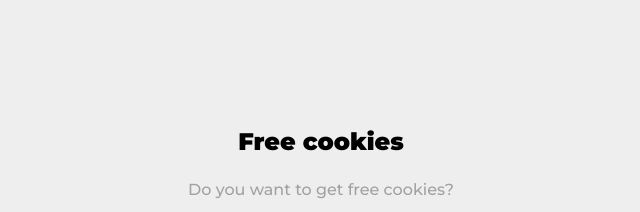
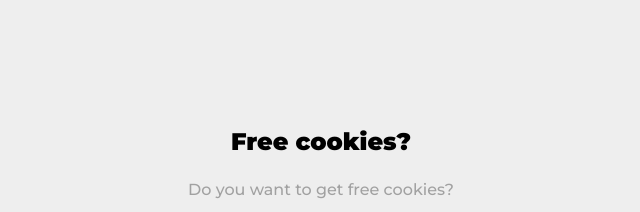
Before and after one commit to MondryDebo/FreeCookies, a plain HTML site: page index.html in a window 1280 px wide. Shown: the part 164-376 px from the top of the page, 319-959 px from the left. Drawn offline with Linux system fonts and the light colour scheme.

Commit message:
change title

```diff
--- a/index.html
+++ b/index.html
@@ -4,7 +4,7 @@
   <meta charset="UTF-8">
   <meta http-equiv="X-UA-Compatible" content="IE=edge">
   <meta name="viewport" content="width=device-width, initial-scale=1.0">
-  <title>Document</title>
+  <title>Free Cookies</title>
 
   <link rel="stylesheet" href="/style.css" />
   <script src="/main.js" defer></script>
@@ -12,7 +12,7 @@
 <body>
   <div id="overlay" class="overlay">
     <div class="overlay-body">
-      <p class="overlay-title">Free cookies</p>
+      <p class="overlay-title">Free cookies?</p>
       <p class="overlay-description">
         Do you want to get free cookies?
       </p>
```
